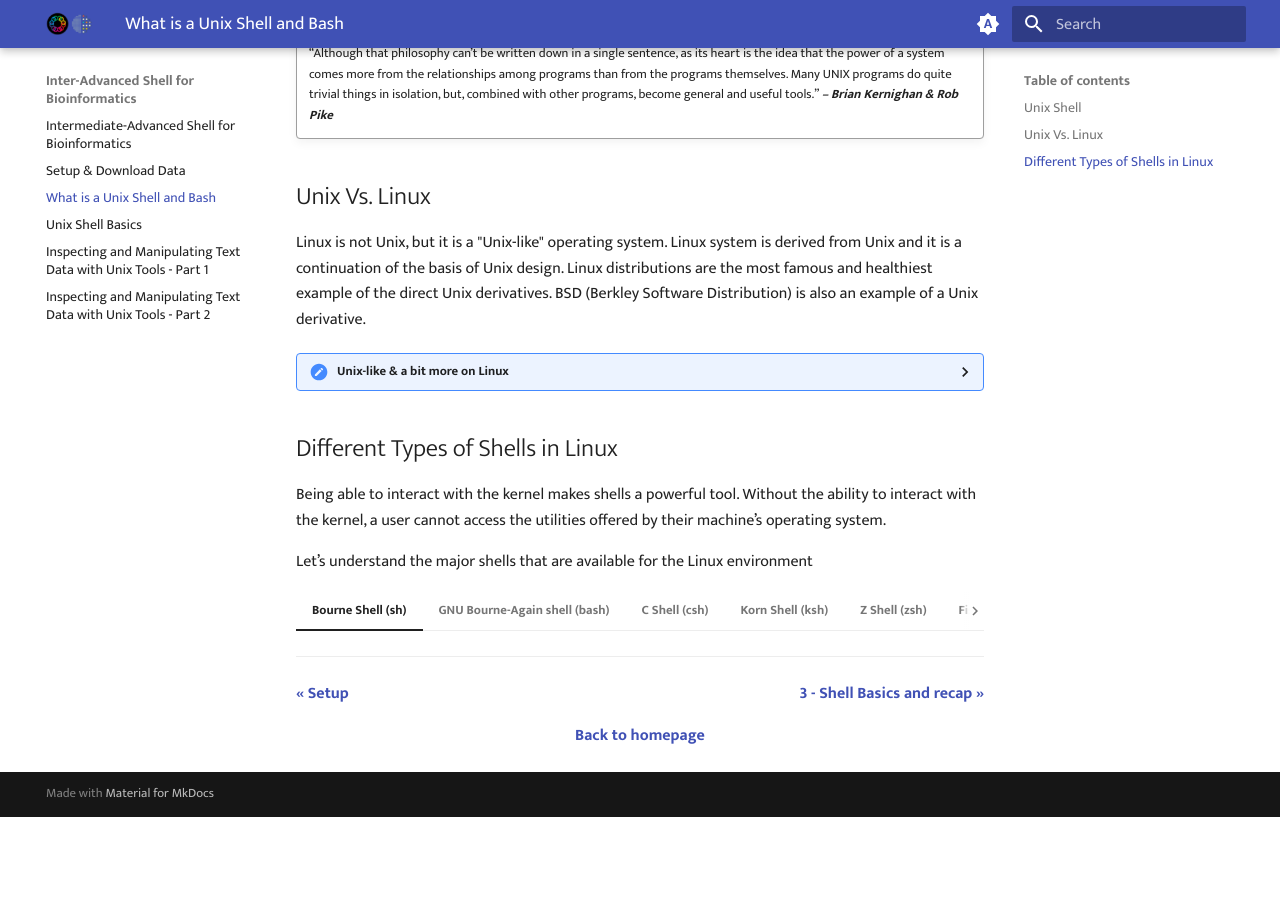
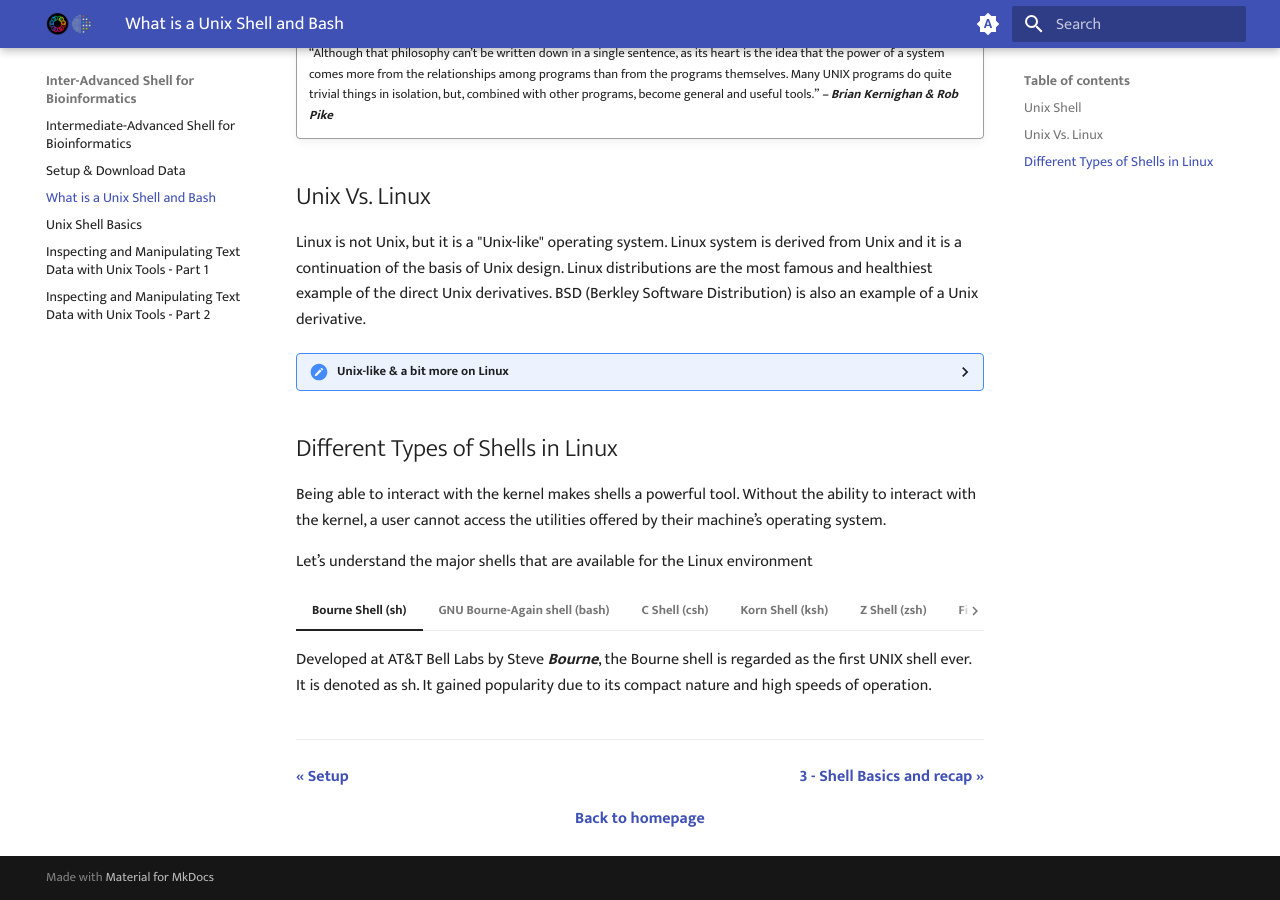
Before and after one commit to GenomicsAotearoa/shell-for-bioinformatics, an MkDocs documentation site: the page built from docs/1_introduction.md, in a window 1280 px wide and 900 px high, scrolled down 898 px. Built offline with MkDocs 1.6.1 and Material for MkDocs 9.7.7, drawn with Linux system fonts in a browser that asks for light colours; before the commit the page ends 1715 px from its top, so only the background shows below that.

Commit message:
notes on sh

```diff
--- a/docs/1_introduction.md
+++ b/docs/1_introduction.md
@@ -51,6 +51,8 @@ Let’s understand the major shells that are available for the Linux environment
 
 === "Bourne Shell (sh)"
 
+    Developed at AT&T Bell Labs by Steve ***Bourne***, the Bourne shell is regarded as the first UNIX shell ever. It is denoted as sh. It gained popularity due to its compact nature and high speeds of operation.
+
 === "GNU Bourne-Again shell (bash)"
 
 === "C Shell (csh)"
```
